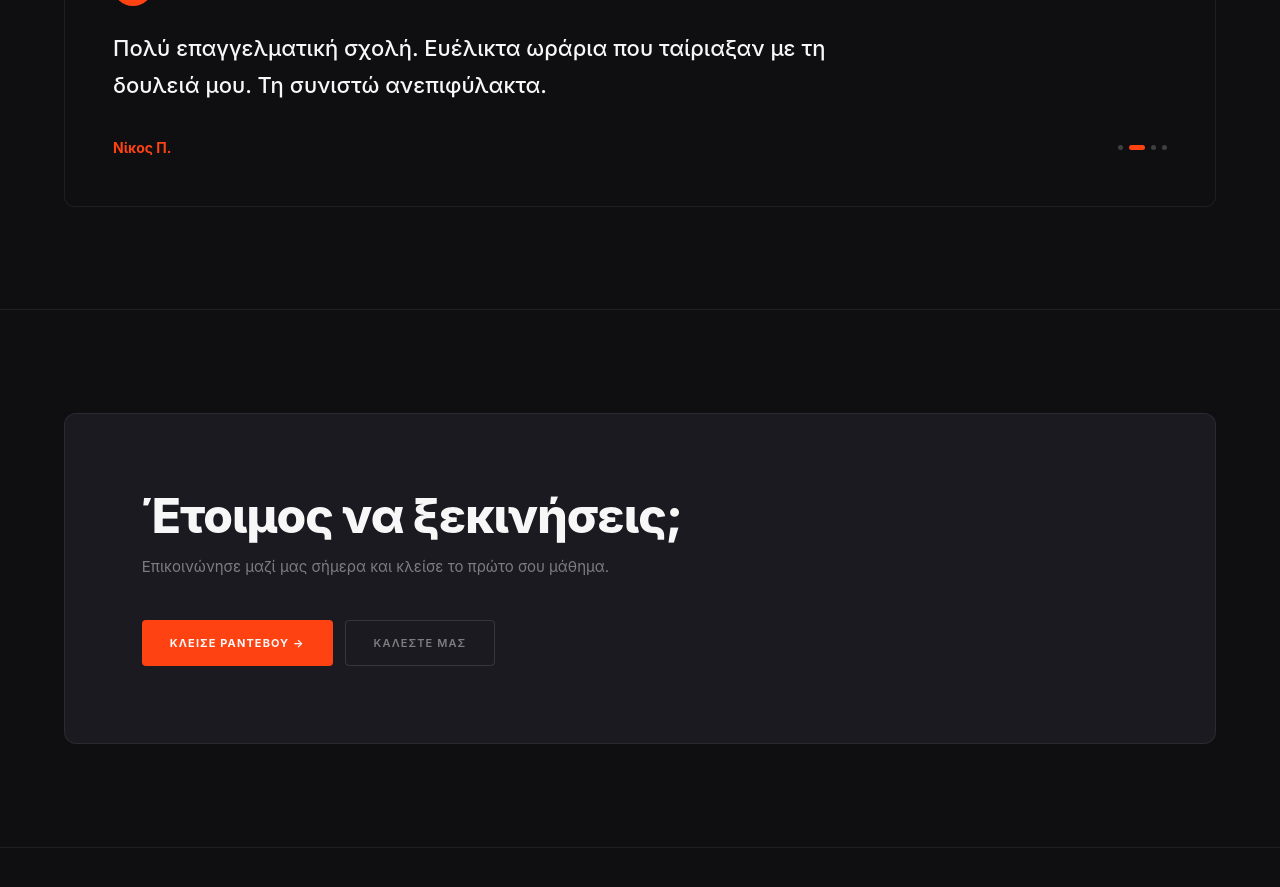
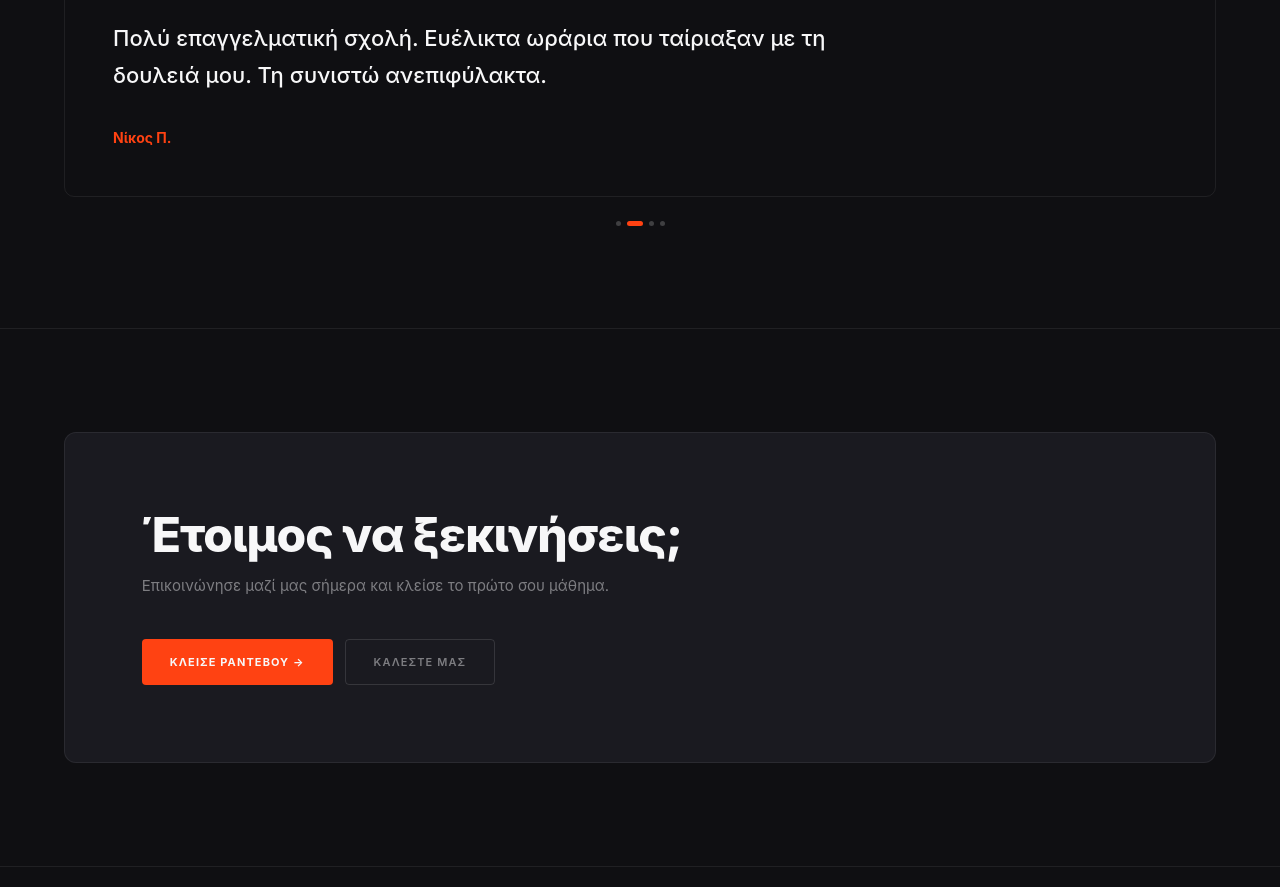
Before and after one commit to bmanologlou/dc26-next, a Next.js app: page / in a window 1280 px wide. Shown: the part 3880-4767 px from the top of the page. Built offline with nearby package versions, Linux system fonts and the light colour scheme.

Commit message:
Testimonials: circle 30px, dots outside slider centered

```diff
--- a/app/components/Testimonials.tsx
+++ b/app/components/Testimonials.tsx
@@ -103,7 +103,7 @@ export default function Testimonials() {
               }}>
 
               {/* Quote icon placeholder — replace with custom SVG */}
-              <svg width="40" height="40" viewBox="0 0 40 40" fill="none" style={{ marginBottom: '24px', display: 'block' }}>
+              <svg width="30" height="30" viewBox="0 0 40 40" fill="none" style={{ marginBottom: '24px', display: 'block' }}>
                 <circle cx="20" cy="20" r="20" fill="#ff4212" />
               </svg>
 
@@ -115,11 +115,15 @@ export default function Testimonials() {
                 {testimonials[current].text}
               </p>
 
-              <div style={{ display: 'flex', alignItems: 'center', justifyContent: 'space-between', gap: '16px' }}>
               <div style={{ fontSize: '14px', fontWeight: 700, color: '#ff4212' }}>
                 {testimonials[current].name}
               </div>
-                <div style={{ display: 'flex', gap: '6px', alignItems: 'center' }}>
+            </motion.div>
+          </AnimatePresence>
+        </div>
+
+        {/* Dots — outside slider, always visible */}
+        <div style={{ display: 'flex', gap: '6px', justifyContent: 'center', marginTop: '24px' }}>
           {testimonials.map((_, i) => (
             <button key={i} onClick={() => go(i)} style={{
               width: i === current ? '16px' : '5px', height: '5px',
@@ -128,10 +132,6 @@ export default function Testimonials() {
               transition: 'all 300ms ease', padding: 0,
             }} />
           ))}
-                </div>
-              </div>
-            </motion.div>
-          </AnimatePresence>
         </div>
       </div>
 
```
Lines whose indentation alone changed are shown as unchanged.
